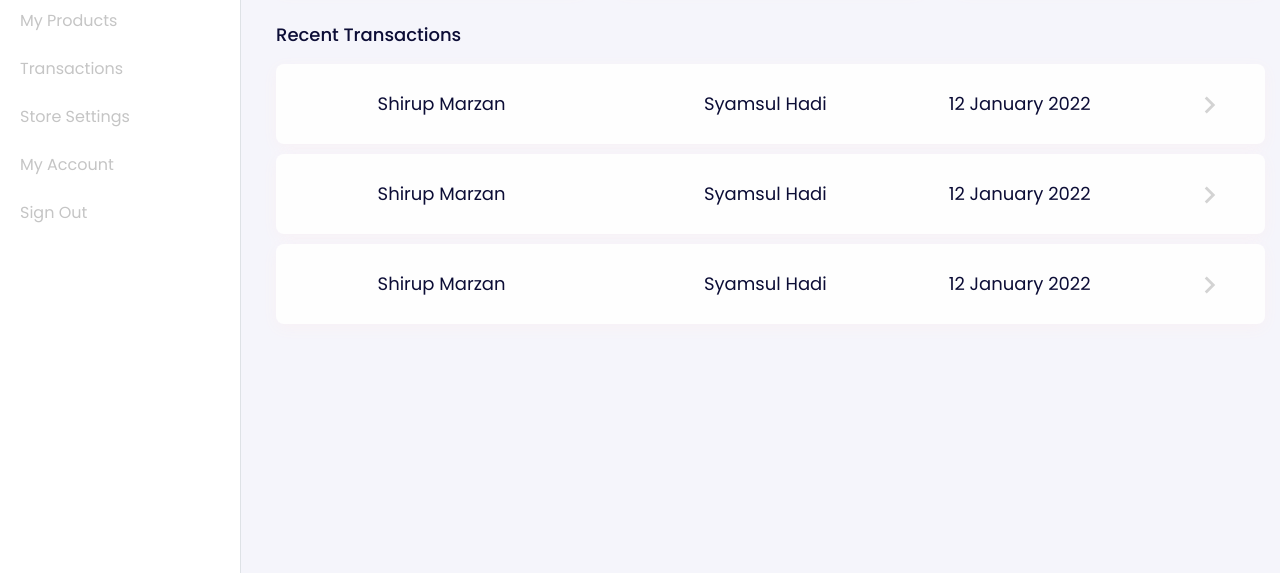
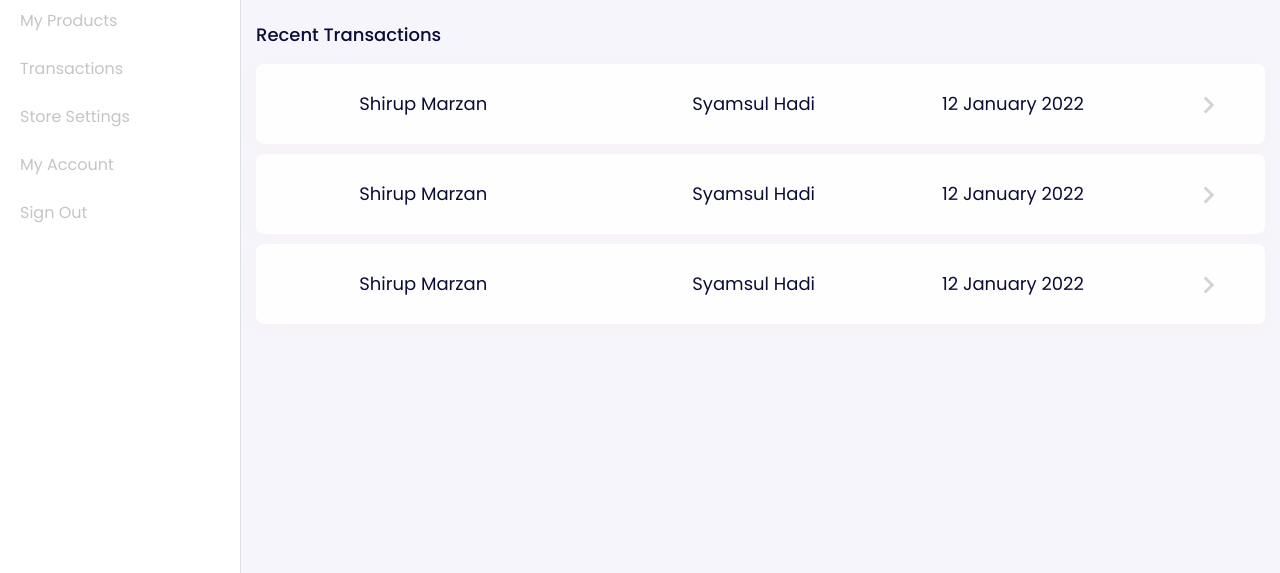
Before and after one commit to hawary-id/tisabani-slicing, a plain HTML site: page dashboard.html in a window 1280 px wide. Shown: the part 227-800 px from the top of the page. Drawn offline with nearby package versions, Linux system fonts and the light colour scheme.

Commit message:
update margin content dashboard

```diff
--- a/style/pages/_dashboard.scss
+++ b/style/pages/_dashboard.scss
@@ -63,7 +63,7 @@
         margin-top: 100px;
         @include media-breakpoint-up(md) {
             margin-top: 20px;
-            margin-left: 20px;
+            margin-left: 0;
         }
         h5 {
             font-weight: 500;
```
Also changed, not shown: style/main.css, 1 other file.
